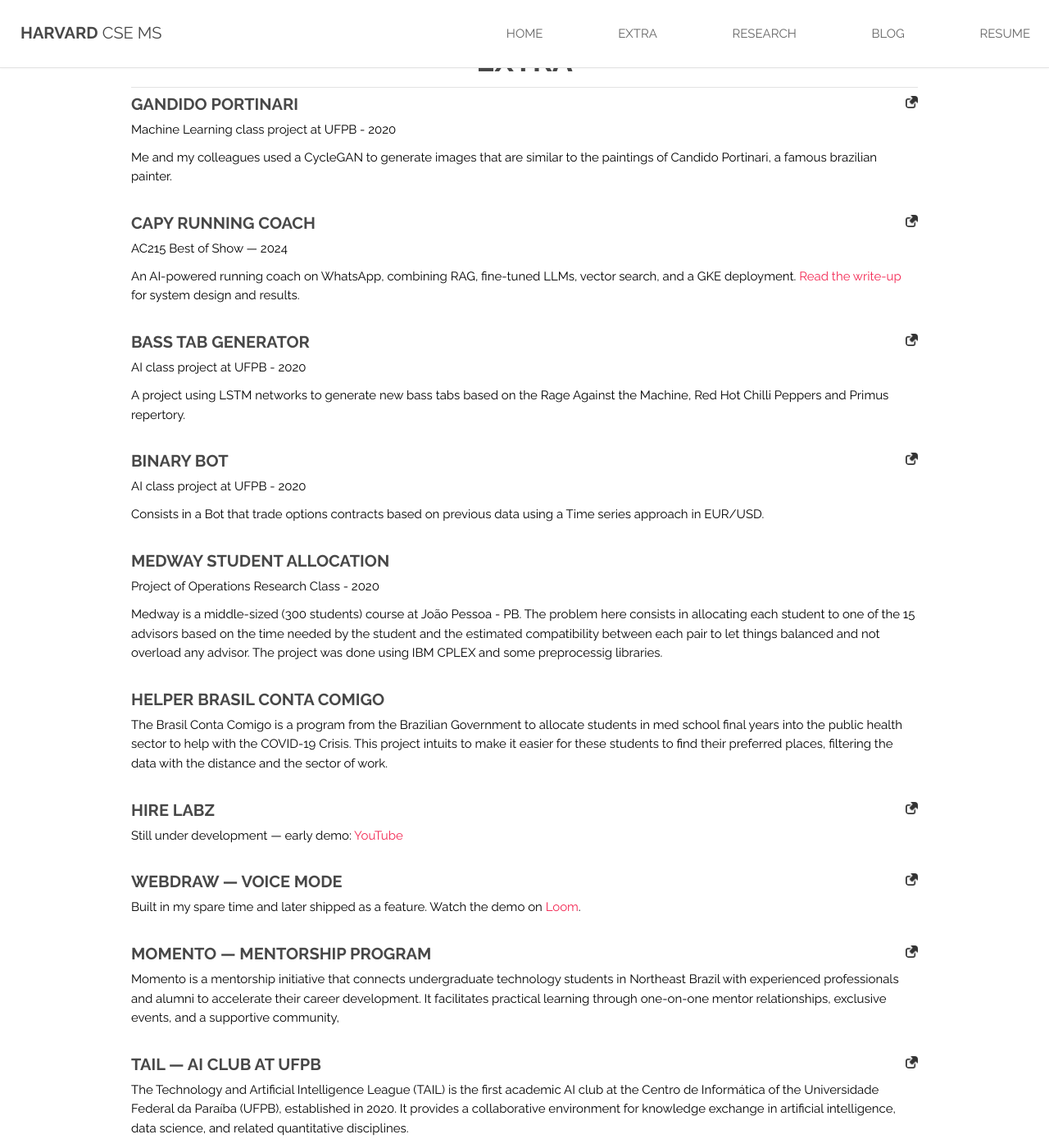
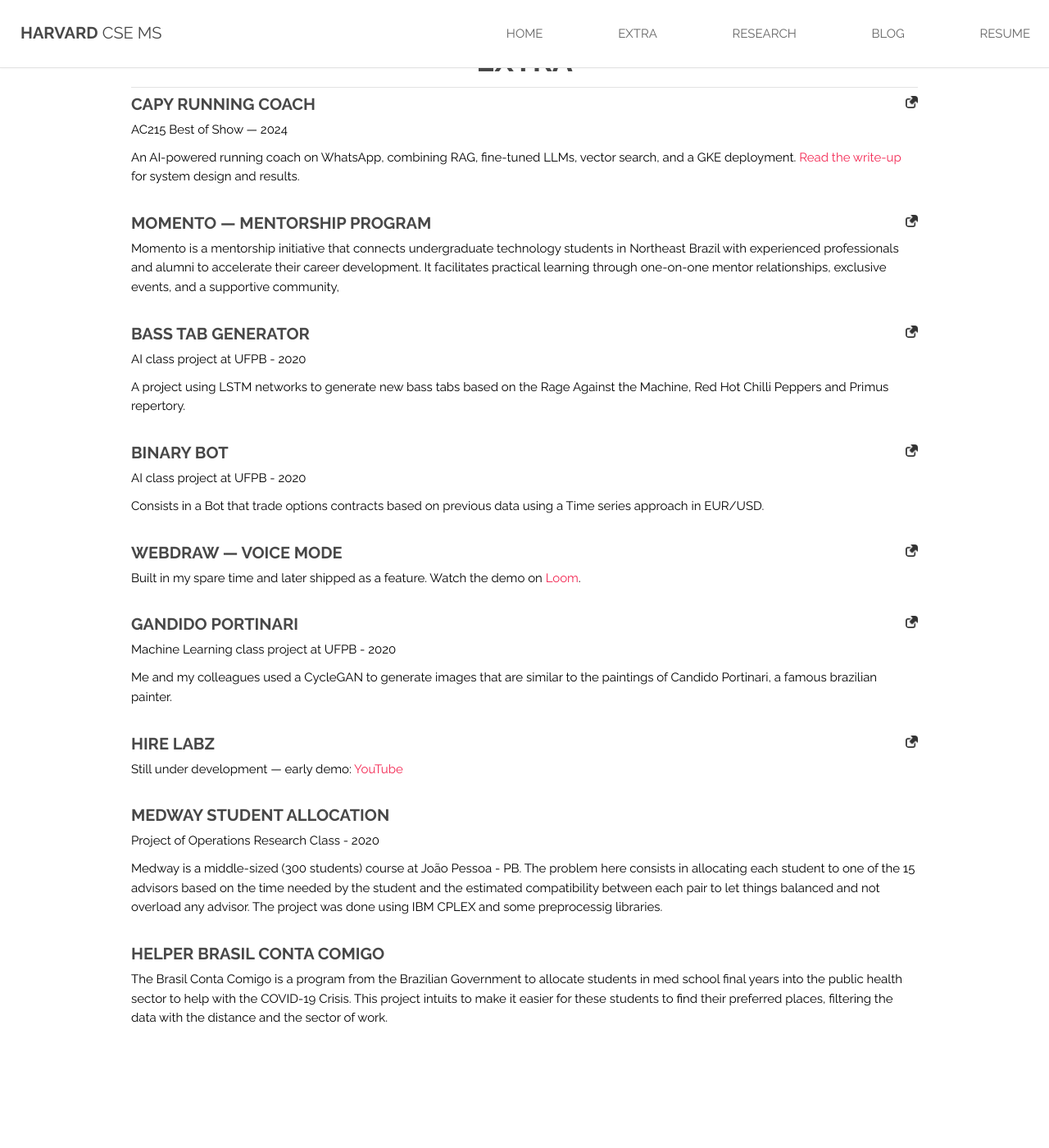
Before and after one commit to ItamarRocha/ItamarRocha.github.io, a Jekyll site: the page featured.html, which Jekyll copies as it is, in a window 1280 px wide and 1400 px high, scrolled down 562 px. Shown: the whole window at 82% size. Built offline with Jekyll 4.4.1, drawn with Linux system fonts in a browser that asks for light colours; some of the changed text lies outside the part shown.

Commit message:
adding X

```diff
--- a/_layouts/default.html
+++ b/_layouts/default.html
@@ -102,6 +102,7 @@
         <ul class="icons">
             <li><a href="mailto:itamardprf@gmail.com" class="icon fa-envelope"></a></li>
             <li><a href="https://instagram.com/itamarprf/" class="icon fa-instagram"></a></li>
+            <li><a href="https://x.com/itaprf" class="icon fa-twitter" target="_blank" rel="noopener"></a></li>
             <li><a href="https://github.com/ItamarRocha" class="icon fa-github"></a></li>
             <li><a href="https://www.linkedin.com/in/itamarrocha" class="icon fa-linkedin"></a></li>
         </ul>
--- a/blog.html
+++ b/blog.html
@@ -122,6 +122,7 @@
                     <ul class="icons">
                         <li><a href="mailto:itamardprf@gmail.com" class="icon fa-envelope"></a></li>
                         <li><a href="https://instagram.com/itamarprf/" class="icon fa-instagram"></a></li>
+                        <li><a href="https://x.com/itaprf" class="icon fa-twitter" target="_blank" rel="noopener"></a></li>
                         <li><a href="https://github.com/ItamarRocha" class="icon fa-github"></a></li>
                         <li><a href="https://www.linkedin.com/in/itamarrocha" class="icon fa-linkedin"></a></li>
                     </ul>
--- a/featured.html
+++ b/featured.html
@@ -104,29 +104,38 @@
                     <hr class="title-divider">
 
                     <div style="margin-bottom: 2em;">
-                        <h4><a href="https://github.com/ItamarRocha/GANdido-Portinari" target="_blank" rel="noopener">GANdido Portinari</a><a href="https://github.com/ItamarRocha/GANdido-Portinari" target="_blank" rel="noopener"><span class="image right"><img src="images/link-to-here.png" title="Open project" alt="Open project" style="max-width: 15px"></span></a></h4>
-                        <p>Machine Learning class project at UFPB - 2020</p>
-                        <p>Me and my colleagues used a CycleGAN to generate images that are similar to the paintings of Candido Portinari, a famous brazilian painter.</p>
-                    </div>
-
-                    <div style="margin-bottom: 2em;">
                         <h4><a href="https://medium.com/institute-for-applied-computational-science/capy-running-coach-using-llms-rags-and-whatsapp-to-create-the-ideal-running-coach-f418300717bb" target="_blank" rel="noopener">Capy Running Coach</a><a href="https://medium.com/institute-for-applied-computational-science/capy-running-coach-using-llms-rags-and-whatsapp-to-create-the-ideal-running-coach-f418300717bb" target="_blank" rel="noopener"><span class="image right"><img src="images/link-to-here.png" title="Open project" alt="Open project" style="max-width: 15px"></span></a></h4>
                         <p>AC215 Best of Show — 2024</p>
                         <p>An AI-powered running coach on WhatsApp, combining RAG, fine-tuned LLMs, vector search, and a GKE deployment. <a href="https://medium.com/institute-for-applied-computational-science/capy-running-coach-using-llms-rags-and-whatsapp-to-create-the-ideal-running-coach-f418300717bb" target="_blank" rel="noopener">Read the write-up</a> for system design and results.</p>
                     </div>
 
                     <div style="margin-bottom: 2em;">
+                        <h4><a href="https://www.momento.sh/" target="_blank" rel="noopener">Momento — Mentorship Program</a><a href="https://www.momento.sh/" target="_blank" rel="noopener"><span class="image right"><img src="images/link-to-here.png" title="Open project" alt="Open project" style="max-width: 15px"></span></a></h4>
+                        <p>Momento is a mentorship initiative that connects undergraduate technology students in Northeast Brazil with experienced professionals and alumni to accelerate their career development. It facilitates practical learning through one-on-one mentor relationships, exclusive events, and a supportive community,</p>
+                    </div>
+                    <div style="margin-bottom: 2em;">
                         <h4><a href="https://github.com/joallace/bass-generator" target="_blank" rel="noopener">Bass tab generator</a><a href="https://github.com/joallace/bass-generator" target="_blank" rel="noopener"><span class="image right"><img src="images/link-to-here.png" title="Open project" alt="Open project" style="max-width: 15px"></span></a></h4>
                         <p>AI class project at UFPB - 2020</p>
                         <p>A project using LSTM networks to generate new bass tabs based on the Rage Against the Machine, Red Hot Chilli Peppers and Primus repertory.</p>
                     </div>
-
                     <div style="margin-bottom: 2em;">
                         <h4><a href="https://github.com/ItamarRocha/binary-bot" target="_blank" rel="noopener">Binary Bot</a><a href="https://github.com/ItamarRocha/binary-bot" target="_blank" rel="noopener"><span class="image right"><img src="images/link-to-here.png" title="Open project" alt="Open project" style="max-width: 15px"></span></a></h4>
                         <p>AI class project at UFPB - 2020</p>
                         <p>Consists in a Bot that trade options contracts based on previous data using a Time series approach in EUR/USD.</p>
                     </div>
-
+                    <div style="margin-bottom: 2em;">
+                        <h4><a href="https://www.loom.com/share/d616b94fef9541a598e51d196a2739b1?sid=3bb8646d-fd12-428d-b047-7912e7c18c06" target="_blank" rel="noopener">Webdraw — Voice Mode</a><a href="https://www.loom.com/share/d616b94fef9541a598e51d196a2739b1?sid=3bb8646d-fd12-428d-b047-7912e7c18c06" target="_blank" rel="noopener"><span class="image right"><img src="images/link-to-here.png" title="Open project" alt="Open project" style="max-width: 15px"></span></a></h4>
+                        <p>Built in my spare time and later shipped as a feature. Watch the demo on <a href="https://www.loom.com/share/d616b94fef9541a598e51d196a2739b1?sid=3bb8646d-fd12-428d-b047-7912e7c18c06" target="_blank" rel="noopener">Loom</a>.</p>
+                    </div>
+                    <div style="margin-bottom: 2em;">
+                        <h4><a href="https://github.com/ItamarRocha/GANdido-Portinari" target="_blank" rel="noopener">GANdido Portinari</a><a href="https://github.com/ItamarRocha/GANdido-Portinari" target="_blank" rel="noopener"><span class="image right"><img src="images/link-to-here.png" title="Open project" alt="Open project" style="max-width: 15px"></span></a></h4>
+                        <p>Machine Learning class project at UFPB - 2020</p>
+                        <p>Me and my colleagues used a CycleGAN to generate images that are similar to the paintings of Candido Portinari, a famous brazilian painter.</p>
+                    </div>
+                    <div style="margin-bottom: 2em;">
+                        <h4><a href="https://www.hirelabz.io/" target="_blank" rel="noopener">Hire Labz</a><a href="https://www.youtube.com/watch?v=3Adaxcc0dzI&feature=youtu.be" target="_blank" rel="noopener"><span class="image right"><img src="images/link-to-here.png" title="Open project" alt="Open project" style="max-width: 15px"></span></a></h4>
+                        <p>Still under development — early demo: <a href="https://youtu.be/3Adaxcc0dzI" target="_blank" rel="noopener">YouTube</a></p>
+                    </div>
                     <div style="margin-bottom: 2em;">
                         <h4><a href="https://itamarrocha.github.io/2020/08/08/Medway-Student-Allocation.html" target="_blank" rel="noopener">Medway Student Allocation</a></h4>
                         <p>Project of Operations Research Class - 2020</p>
@@ -136,26 +145,6 @@
                     <div style="margin-bottom: 2em;">
                         <h4><a href="https://itamarrocha.github.io/2020/10/29/Helper-BCM.html" target="_blank" rel="noopener">Helper Brasil Conta Comigo</a></h4>
                         <p>The Brasil Conta Comigo is a program from the Brazilian Government to allocate students in med school final years into the public health sector to help with the COVID-19 Crisis. This project intuits to make it easier for these students to find their preferred places, filtering the data with the distance and the sector of work.</p>
-                    </div>
-
-                    <div style="margin-bottom: 2em;">
-                        <h4><a href="https://www.hirelabz.io/" target="_blank" rel="noopener">Hire Labz</a><a href="https://www.youtube.com/watch?v=3Adaxcc0dzI&feature=youtu.be" target="_blank" rel="noopener"><span class="image right"><img src="images/link-to-here.png" title="Open project" alt="Open project" style="max-width: 15px"></span></a></h4>
-                        <p>Still under development — early demo: <a href="https://youtu.be/3Adaxcc0dzI" target="_blank" rel="noopener">YouTube</a></p>
-                    </div>
-
-                    <div style="margin-bottom: 2em;">
-                        <h4><a href="https://www.loom.com/share/d616b94fef9541a598e51d196a2739b1?sid=3bb8646d-fd12-428d-b047-7912e7c18c06" target="_blank" rel="noopener">Webdraw — Voice Mode</a><a href="https://www.loom.com/share/d616b94fef9541a598e51d196a2739b1?sid=3bb8646d-fd12-428d-b047-7912e7c18c06" target="_blank" rel="noopener"><span class="image right"><img src="images/link-to-here.png" title="Open project" alt="Open project" style="max-width: 15px"></span></a></h4>
-                        <p>Built in my spare time and later shipped as a feature. Watch the demo on <a href="https://www.loom.com/share/d616b94fef9541a598e51d196a2739b1?sid=3bb8646d-fd12-428d-b047-7912e7c18c06" target="_blank" rel="noopener">Loom</a>.</p>
-                    </div>
-
-                    <div style="margin-bottom: 2em;">
-                        <h4><a href="https://www.momento.sh/" target="_blank" rel="noopener">Momento — Mentorship Program</a><a href="https://www.momento.sh/" target="_blank" rel="noopener"><span class="image right"><img src="images/link-to-here.png" title="Open project" alt="Open project" style="max-width: 15px"></span></a></h4>
-                        <p>Momento is a mentorship initiative that connects undergraduate technology students in Northeast Brazil with experienced professionals and alumni to accelerate their career development. It facilitates practical learning through one-on-one mentor relationships, exclusive events, and a supportive community,</p>
-                    </div>
-
-                    <div style="margin-bottom: 2em;">
-                        <h4><a href="https://www.instagram.com/tailufpb/" target="_blank" rel="noopener">TAIL — AI Club at UFPB</a><a href="https://aria.ci.ufpb.br/tail/" target="_blank" rel="noopener"><span class="image right"><img src="images/link-to-here.png" title="Open project" alt="Open project" style="max-width: 15px"></span></a></h4>
-                        <p>The Technology and Artificial Intelligence League (TAIL) is the first academic AI club at the Centro de Informática of the Universidade Federal da Paraíba (UFPB), established in 2020. It provides a collaborative environment for knowledge exchange in artificial intelligence, data science, and related quantitative disciplines.</p>
                     </div>
                 </div>
             </section>
@@ -167,6 +156,7 @@
                     <ul class="icons">
                         <li><a href="mailto:itamardprf@gmail.com" class="icon fa-envelope"></a></li>
                         <li><a href="https://instagram.com/itamarprf/" class="icon fa-instagram"></a></li>
+                        <li><a href="https://x.com/itaprf" class="icon fa-twitter" target="_blank" rel="noopener"></a></li>
                         <li><a href="https://github.com/ItamarRocha" class="icon fa-github"></a></li>
                         <li><a href="https://www.linkedin.com/in/itamarrocha" class="icon fa-linkedin"></a></li>
                     </ul>
--- a/research.html
+++ b/research.html
@@ -115,8 +115,8 @@
                     <hr class="title-divider">
 
 					<p>
-						<h4>When Agents Prefer Hacking To Failure: Evaluating Misalignment Under Pressure</h4>
-						The paper studies and compares alternative post-training strategies for large language models, including parameter-efficient reinforcement learning, predictive pre-RL metrics, and gradient-free optimization via evolution strategies. The main goal is to make LLM fine-tuning more efficient, predictable, and robust, while reducing compute cost and reward hacking and improving safety alignment outcomes.
+						<h4>Evolutionary Alignment</h4>
+                        This study investigates Evolution Strategies (ES) as an alternative to gradient-based Reinforcement Learning methods for fine-tuning large language models. The results show that, when properly tuned, ES can achieve competitive performance while avoiding common reward-hacking behaviors observed in GRPO baselines. Through extensive hyperparameter sweeps and geometric analysis of weight space, the work highlights fundamental differences in how ES and GRPO explore and converge to solutions. Finally, the findings demonstrate that ES offers a sample-efficient and robust approach to safety alignment, outperforming established RL-based baselines on helpful–harmless tasks.
 						<br><br>
 						[ <a href="https://drive.google.com/file/d/16McClLBCSU7pgTV-NyVssfjJYrDlq8hF/view?usp=sharing" target="_blank" rel="noopener">Paper</a> ]
 						[ <a href="https://docs.google.com/presentation/d/1xF8jHPrFlVRsZ7qaVmeaVmkGiuH_0CTz/edit?usp=sharing&ouid=107910407688978972760&rtpof=true&sd=true" target="_blank" rel="noopener">Slides (deck 1)</a> ]
@@ -219,6 +219,7 @@
                     <ul class="icons">
                         <li><a href="mailto:itamardprf@gmail.com" class="icon fa-envelope"></a></li>
 						<li><a href="https://instagram.com/itamarprf/" class="icon fa-instagram"></a></li>
+            <li><a href="https://x.com/itaprf" class="icon fa-twitter" target="_blank" rel="noopener"></a></li>
                         <li><a href="https://github.com/ItamarRocha" class="icon fa-github"></a></li>
                         <li><a href="https://www.linkedin.com/in/itamarrocha" class="icon fa-linkedin"></a></li>
 					</ul>
```
Also changed, not shown: other parts of featured.html (+1 -1 lines), index.html (+7 -4 lines).
